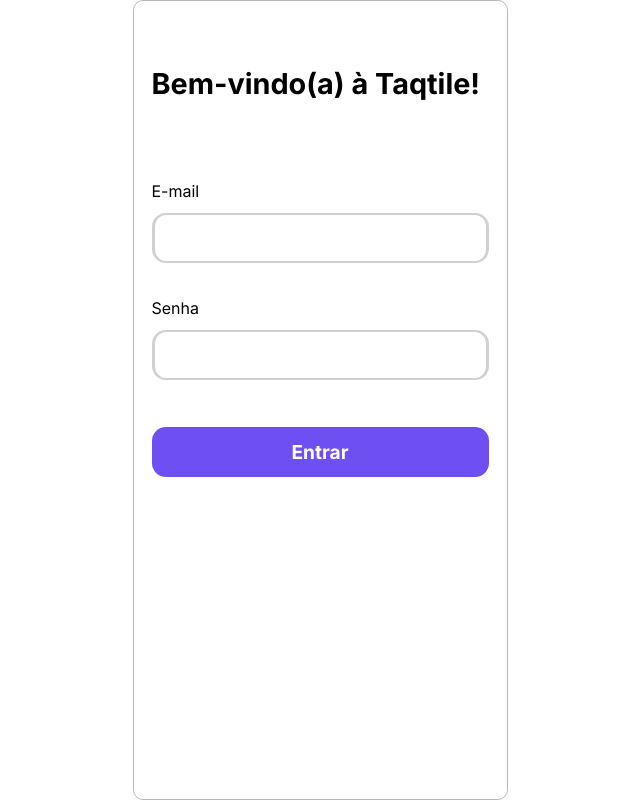
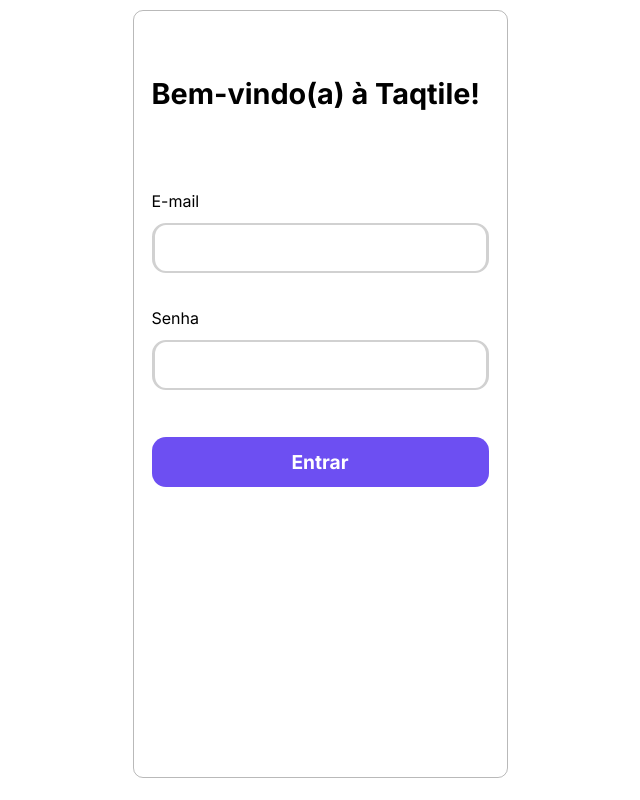
Before and after one commit to reury-cardoso/desafio.taqtile, a React (Vite) app: page / in a window 1280 px wide. Shown: the whole page, without its empty margins (320-960 px from the left). Built offline with nearby package versions, Linux system fonts and the light colour scheme.

Commit message:
style: adjust body margin and height in index.css

```diff
--- a/src/index.css
+++ b/src/index.css
@@ -10,8 +10,8 @@ body, button, input, textarea, select {
 
 body {
   max-width: 375px;
-  margin: 0 auto;
-  height: 100vh;
+  margin: 10px auto;
+  height: 96vh;
   border: 1px solid #00000046;
   padding: 0 18px;
   border-radius: 10px;
```
